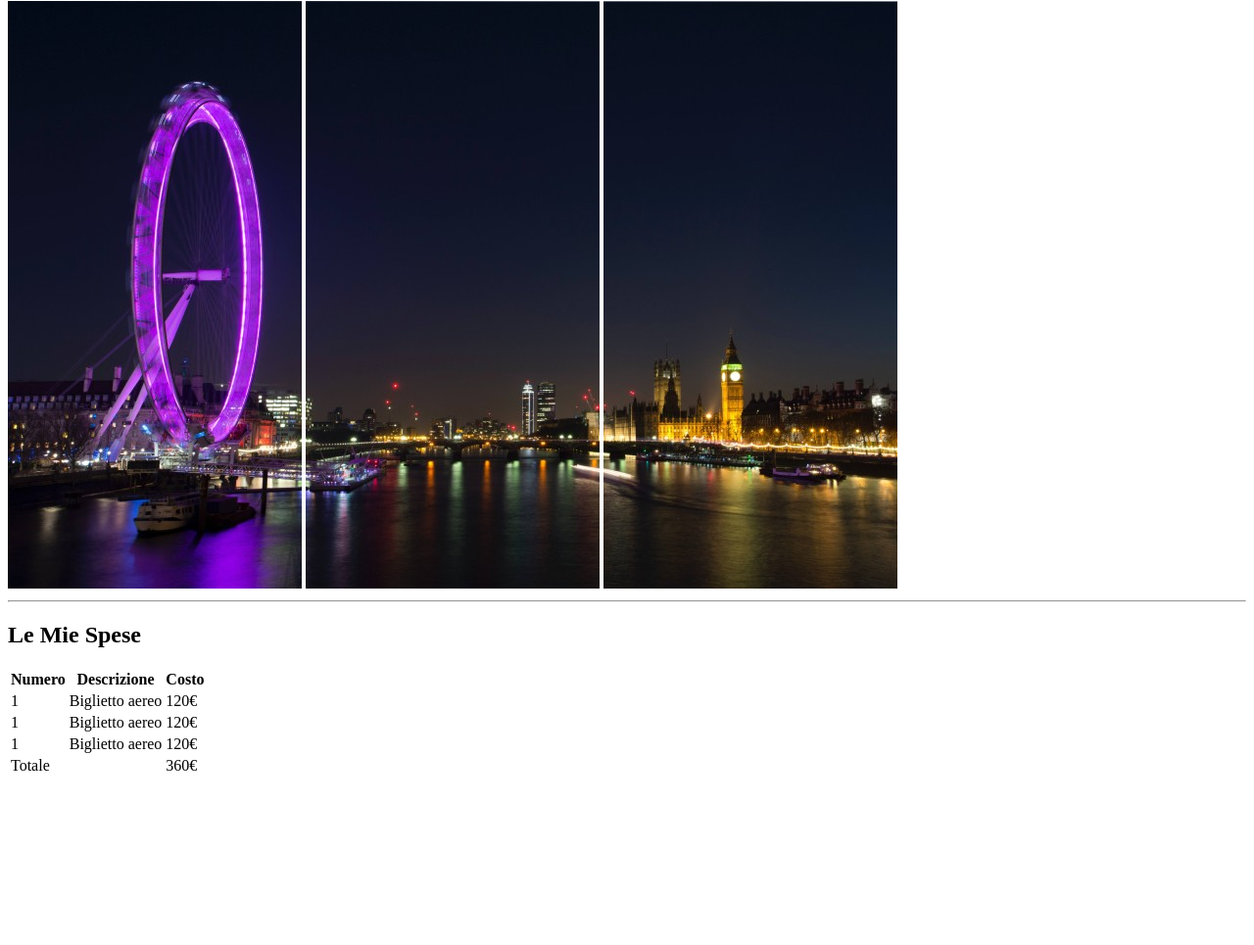
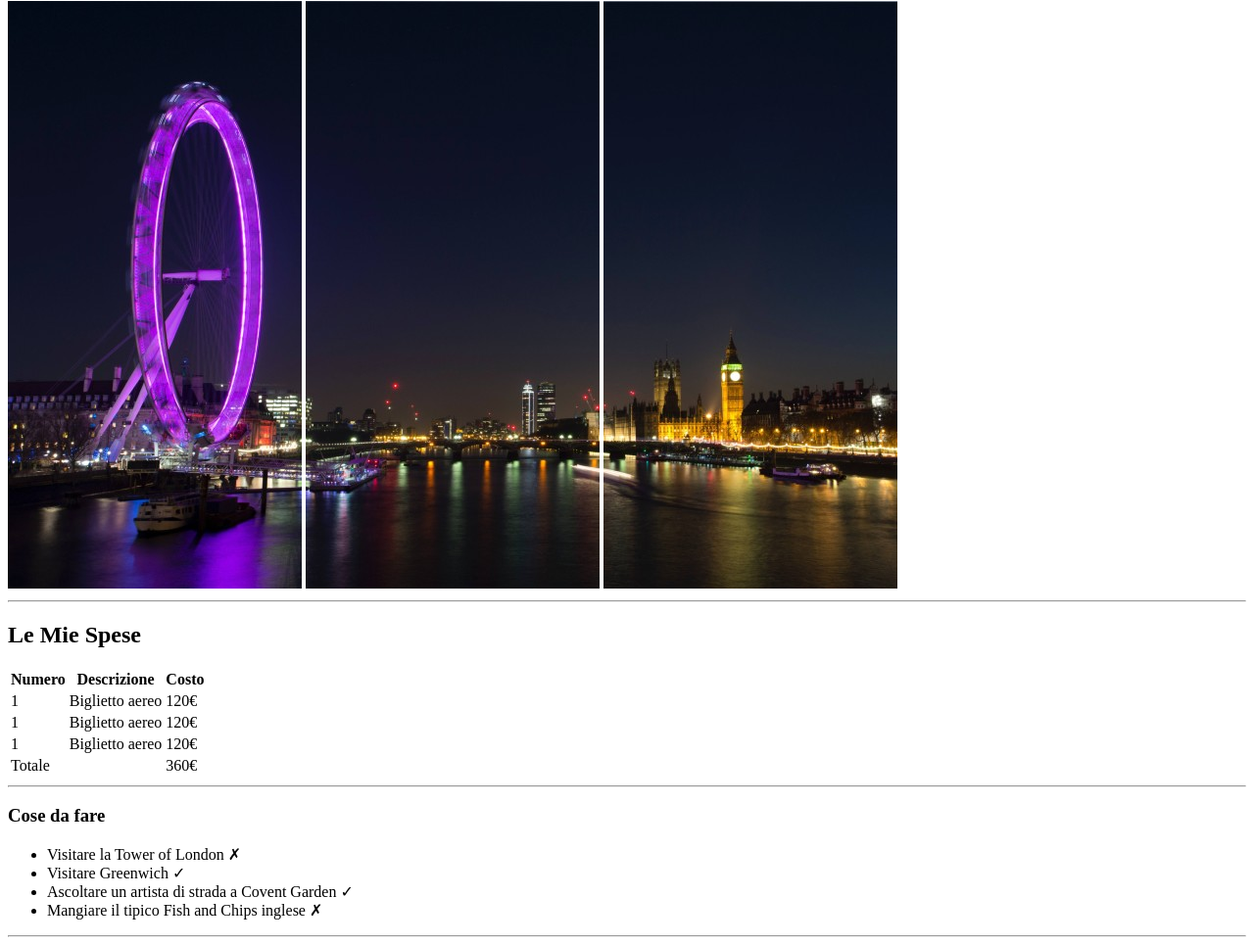
Before and after one commit to StefanoM98/html-london-trip, a plain HTML site: page index.html in a window 1280 px wide. Shown: the part 79-1044 px from the top of the page at 98% size. Before the commit the page ends 881 px from the top, so only its background shows below. Drawn offline with Linux system fonts and the light colour scheme.

Commit message:
End section of things to do in London City

```diff
--- a/index.html
+++ b/index.html
@@ -57,6 +57,19 @@
             </table>
             <!-- fine tabella spese -->
         </section>
+        <hr>
+        <section>
+            <h3>
+                Cose da fare
+            </h3>
+            <ul>
+                <li>Visitare la Tower of London &cross;</li>
+                <li>Visitare Greenwich &check;</li>
+                <li>Ascoltare un artista di strada a Covent Garden &check;</li>
+                <li>Mangiare il tipico Fish and Chips inglese &cross;</li>
+            </ul>
+        </section>
+        <hr>
     </main>
     <!-- fine main -->
 
```
